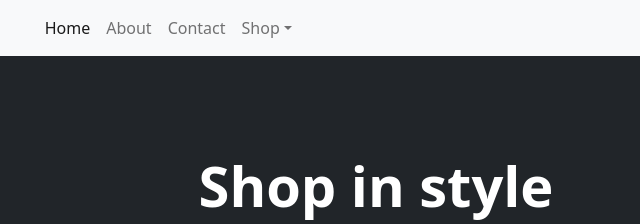
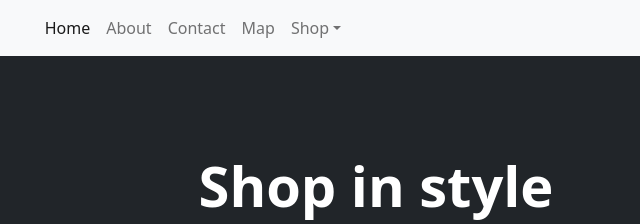
Before and after one commit to K-K-K-K-K-K-K-K-K/html-app, a plain HTML site: page index.html in a window 1280 px wide. Shown: the top 224 px of the page, 264-904 px from the left. Drawn offline with nearby package versions, Linux system fonts and the light colour scheme.

Commit message:
feat: add menu to main in index

```diff
--- a/index.html
+++ b/index.html
@@ -24,6 +24,7 @@
                         <li class="nav-item"><a class="nav-link active" aria-current="page" href="#!">Home</a></li>
                         <li class="nav-item"><a class="nav-link" href="#!">About</a></li>
                         <li class="nav-item"><a class="nav-link" href="contact.html">Contact</a></li>
+                        <li class="nav-item"><a class="nav-link" href="map.html">Map</a></li>
                         <li class="nav-item dropdown">
                             <a class="nav-link dropdown-toggle" id="navbarDropdown" href="#" role="button" data-bs-toggle="dropdown" aria-expanded="false">Shop</a>
                             <ul class="dropdown-menu" aria-labelledby="navbarDropdown">
```
